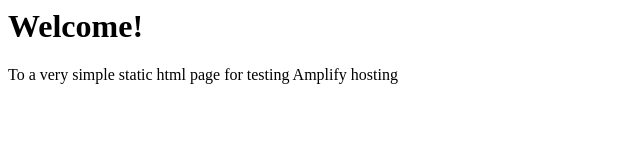
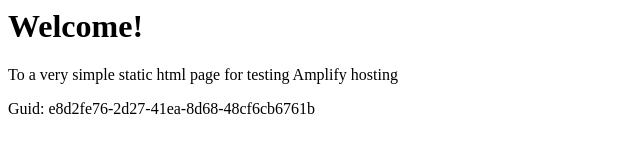
Before and after one commit to aws-aemilia-iad/Github-PR-Commit-Integration-Test-DoNotTouch-GithubWebhookPreviewCanaryTest-v1-prod-us-east-1, a website: page src/index.html in a window 1280 px wide. Shown: the whole page, without its empty margins (0-640 px from the left). Drawn offline with Linux system fonts and the light colour scheme.

Commit message:
commit from integ tests

```diff
--- a/src/index.html
+++ b/src/index.html
@@ -1,3 +1,5 @@
+
+
 <html lang="en">
 
 <head>
@@ -10,6 +12,6 @@
 <body>
     <h1>Welcome!</h1>
     <p>To a very simple static html page for testing Amplify hosting</p>
-</body>
+    <p>Guid: e8d2fe76-2d27-41ea-8d68-48cf6cb6761b</p></body>
 
 </html>
```
